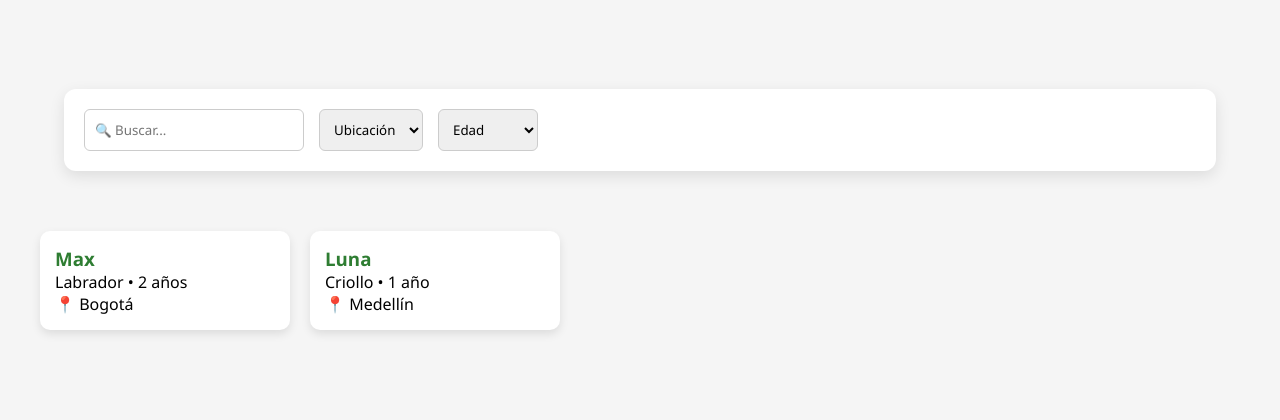
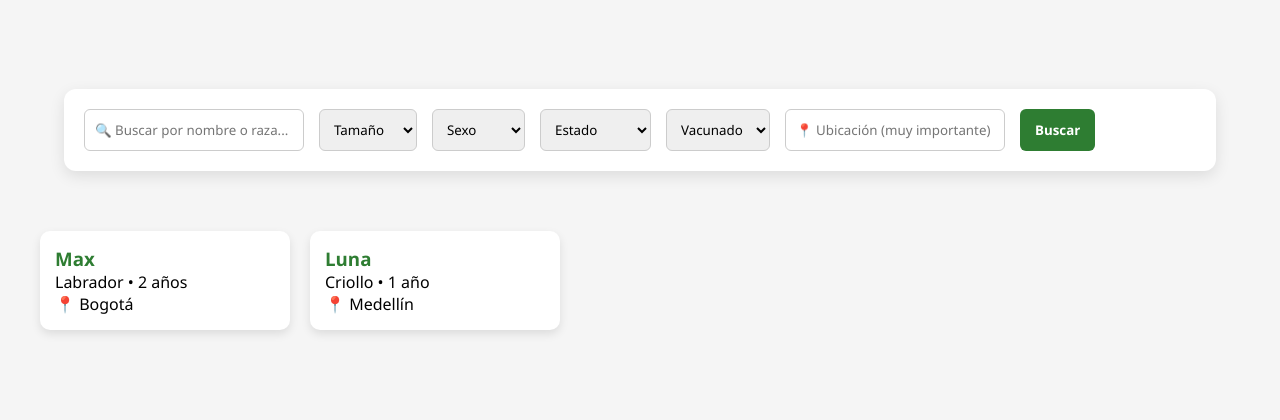
Before and after one commit to YeViMaAm/Perritos, a FastAPI app: page /lista in a window 1280 px wide. Shown: the part 444-864 px from the top of the page. Run offline with FastAPI, Linux system fonts and the light colour scheme.

Commit message:
se ajusta el archivo lista.html

```diff
--- a/templates/lista.html
+++ b/templates/lista.html
@@ -2,7 +2,7 @@
 <html lang="es">
 <head>
 <meta charset="UTF-8">
-<title>Candy - Adopción</title>
+<title>Candy - Adopción de Perritos</title>
 <meta name="viewport" content="width=device-width, initial-scale=1.0">
 
 <style>
@@ -17,7 +17,7 @@ body {
     background: #f5f5f5;
 }
 
-/* NAVBAR */
+/* HEADER */
 header {
     background: #2e7d32;
     color: white;
@@ -38,13 +38,13 @@ header {
 
 /* CARRUSEL */
 .carousel {
-    height: 380px; /* 🔥 equilibrio perfecto */
+    height: 380px;
     overflow: hidden;
 }
 
 .slides {
     display: flex;
-    width: 200%; /* 🔥 solo 2 slides */
+    width: 200%;
     height: 100%;
     animation: slide 12s infinite;
 }
@@ -80,7 +80,6 @@ header {
     font-size: 16px;
 }
 
-/* ANIMACIÓN 2 SLIDES */
 @keyframes slide {
     0% { margin-left: 0; }
     45% { margin-left: 0; }
@@ -91,7 +90,7 @@ header {
     100% { margin-left: 0; }
 }
 
-/* 🔥 ESPACIADO GENERAL */
+/* MAIN */
 .main {
     padding-top: 40px;
 }
@@ -100,7 +99,7 @@ header {
 .filters {
     background: white;
     padding: 20px;
-    margin: 40px auto; /* 🔥 separación real */
+    margin: 40px auto;
     width: 90%;
     border-radius: 12px;
     display: flex;
@@ -115,9 +114,9 @@ header {
     border: 1px solid #ccc;
 }
 
-/* CONTENIDO */
+/* CARDS */
 .container {
-    padding: 20px 40px 60px; /* 🔥 más largo abajo */
+    padding: 20px 40px 60px;
 }
 
 .cards {
@@ -183,22 +182,54 @@ footer {
 
 <div class="main">
 
-    <!-- FILTROS -->
+    <!-- FILTROS PRO RESTAURADOS -->
     <div class="filters">
-        <input type="text" placeholder="🔍 Buscar...">
+
+        <input type="text" placeholder="🔍 Buscar por nombre o raza...">
+
         <select>
-            <option>Ubicación</option>
-            <option>Bogotá</option>
-            <option>Medellín</option>
+            <option value="">Tamaño</option>
+            <option>Pequeño</option>
+            <option>Mediano</option>
+            <option>Grande</option>
         </select>
+
         <select>
-            <option>Edad</option>
-            <option>Cachorro</option>
-            <option>Adulto</option>
+            <option value="">Sexo</option>
+            <option>Macho</option>
+            <option>Hembra</option>
         </select>
+
+        <select>
+            <option value="">Estado</option>
+            <option>Pendiente</option>
+            <option>En proceso</option>
+            <option>Adoptado</option>
+        </select>
+
+        <select>
+            <option value="">Vacunado</option>
+            <option>Sí</option>
+            <option>No</option>
+        </select>
+
+        <input type="text" placeholder="📍 Ubicación (muy importante)">
+
+        <button style="
+            background:#2e7d32;
+            color:white;
+            border:none;
+            padding:10px 15px;
+            border-radius:6px;
+            cursor:pointer;
+            font-weight:bold;
+        ">
+            Buscar
+        </button>
+
     </div>
 
-    <!-- LISTA -->
+    <!-- CARDS -->
     <div class="container">
         <div class="cards">
 
@@ -219,6 +250,7 @@ footer {
 
 </div>
 
+<!-- FOOTER -->
 <footer>
     <div>
         <h3>🐶 Candy</h3>
```
